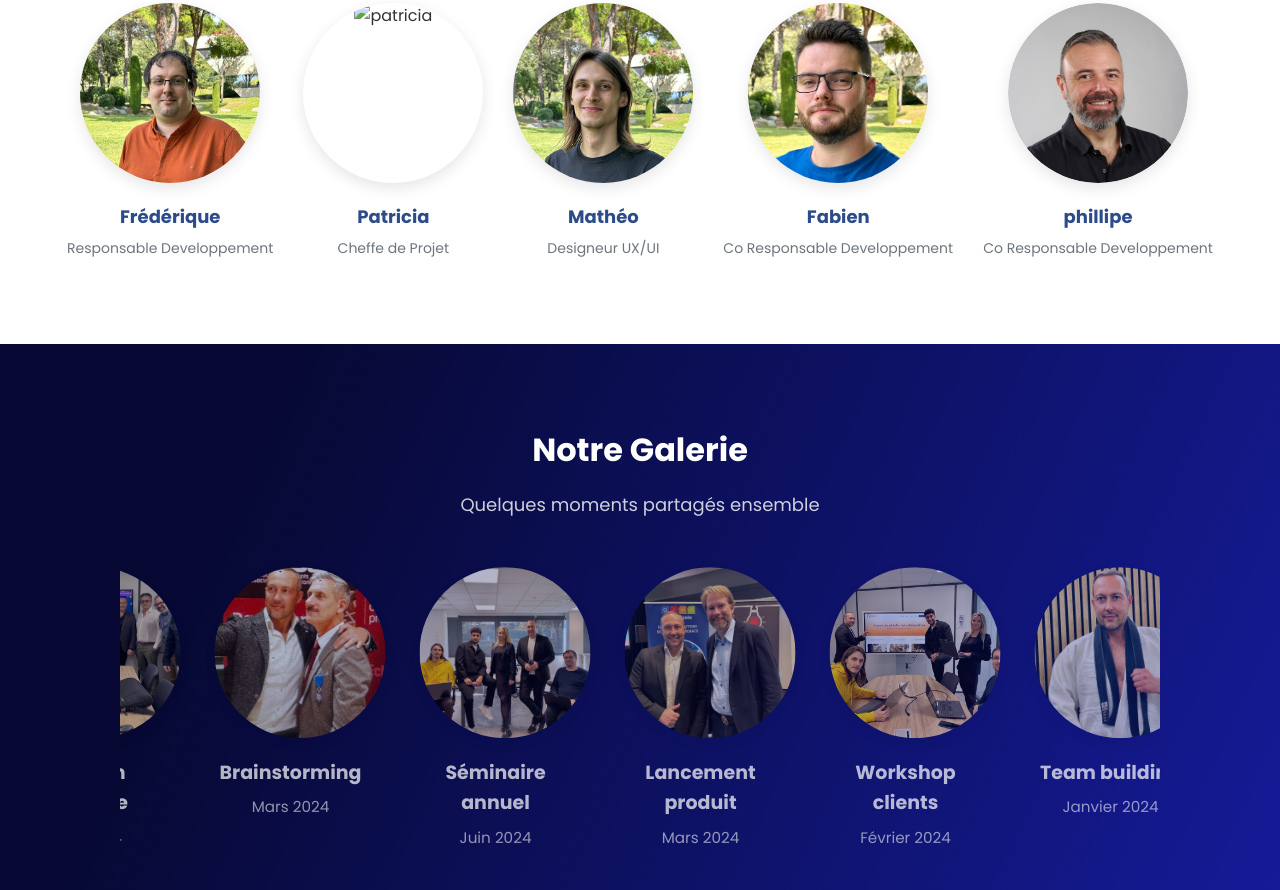
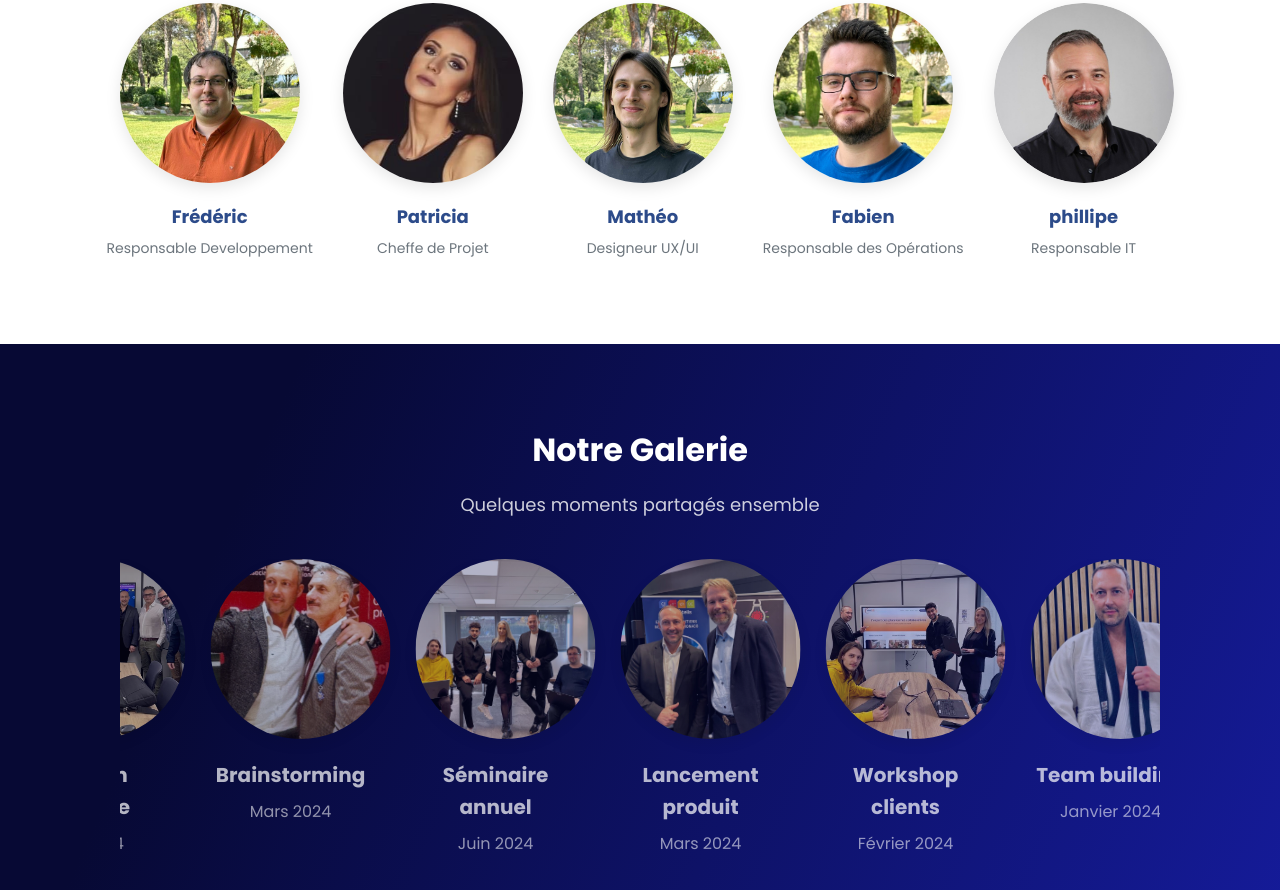
Before and after one commit to KilianBESSOT/site-everUP, a plain HTML site: page a-propos.html in a window 1280 px wide. Shown: the part 1644-2534 px from the top of the page. Drawn offline with Linux system fonts and the light colour scheme.

Commit message:
Add files via upload
amélioration du carroussel avec nouveau liens et finalisation des photos employés

```diff
--- a/a-propos.html
+++ b/a-propos.html
@@ -89,7 +89,7 @@
                     </div>
                     <div class="person-info">
                         <h3>Éric Solal</h3>
-                        <p>Co-fondateur</p>
+                        <p>Président</p>
                         <p>ENGIT</p>
                     </div>
                 </div>
@@ -116,17 +116,17 @@
             <div class="people-grid">
                 <div class="person-card">
                     <div class="person-photo-container">
-                        <img src="images/img société/fred.jpg" alt="Frédérique" class="person-photo">
+                        <img src="images/img société/fred.jpg" alt="Frédéric" class="person-photo">
                     </div>
                     <div class="person-info">
-                        <h3>Frédérique</h3>
+                        <h3>Frédéric</h3>
                         <p>Responsable Developpement</p>
                     </div>
                 </div>
 
                 <div class="person-card">
                     <div class="person-photo-container">
-                        <img src="images/img société/patricia.jpg" alt="patricia" class="person-photo">
+                        <img src="images/img société/patricia-2.jpg" alt="patricia" class="person-photo">
                     </div>
                     <div class="person-info">
                         <h3>Patricia</h3>
@@ -150,7 +150,7 @@
                     </div>
                     <div class="person-info">
                         <h3>Fabien</h3>
-                        <p>Co Responsable Developpement</p>
+                        <p>Responsable des Opérations</p>
                     </div>
                 </div>
 
@@ -160,7 +160,7 @@
                     </div>
                     <div class="person-info">
                         <h3>phillipe</h3>
-                        <p>Co Responsable Developpement</p>
+                        <p>Responsable IT</p>
                     </div>
                 </div>
             </div>
--- a/css/circle-carousel.css
+++ b/css/circle-carousel.css
@@ -30,17 +30,27 @@
     min-width: 180px;
     padding: 0 10px; /* Padding horizontal uniquement */
     box-sizing: border-box;
+    transition: opacity 0.3s ease;
+    opacity: 0.7;
+}
+
+.carousel-link {
+    display: block;
+    text-decoration: none;
+    color: inherit;
     transition: all 0.3s ease;
-    opacity: 0.7;
-    transform: scale(0.95);
 }
+
+
 
 .circle-carousel-slide.active {
     opacity: 1;
-    transform: scale(1);
 }
 
-
+.circle-carousel-slide:hover {
+    opacity: 1;
+    z-index: 10;
+}
 
 /* Utiliser le même style que les person-card existantes */
 .circle-carousel .person-card {
--- a/css/styles.css
+++ b/css/styles.css
@@ -581,9 +581,7 @@ img {
     transition: var(--transition);
 }
 
-.person-card:hover {
-    transform: translateY(-10px);
-}
+
 
 .person-photo-container {
     width: 180px;
@@ -1608,6 +1606,7 @@ img {
     color: var(--dark-gray);
     padding: 60px 0 20px;
     box-shadow: 0 -5px 15px rgba(0, 0, 0, 0.05);
+    gap: 12px;
 }
 
 .footer-white h3 {
@@ -1748,7 +1747,7 @@ img {
     transform: translateY(-3px);
 }
 
-.footer ul, .footer-bleu ul {
+.footer ul, .footer-bleu ul, .footer-white ul {
     list-style: none;
     padding: 0;
     margin: 0;
--- a/js/circle-carousel.js
+++ b/js/circle-carousel.js
@@ -6,14 +6,14 @@ document.addEventListener('DOMContentLoaded', function() {
     // Chemin vers le dossier d'images
     const imageFolderPath = 'images/img société/';
 
-    // Liste des images avec leurs informations
+    // Liste des images avec leurs informations et liens
     const galleryItems = [
-        { file: 'image (21).jpg', title: 'Réunion d\'\u00e9quipe', date: 'Avril 2024' },
-        { file: 'image (22).jpg', title: 'Brainstorming', date: 'Mars 2024' },
-        { file: 'image (23).jpg', title: 'Séminaire annuel', date: 'Juin 2024' },
-        { file: 'image (24).jpg', title: 'Lancement produit', date: 'Mars 2024' },
-        { file: 'image (25).jpg', title: 'Workshop clients', date: 'Février 2024' },
-        { file: 'image (26).jpg', title: 'Team building', date: 'Janvier 2024' },
+        { file: 'image (21).jpg', title: 'Réunion d\'\u00e9quipe', date: 'Avril 2024', url: 'https://www.linkedin.com/posts/christophe-cautela-4314197_lia-cest-bluffant-mais-encore-faut-il-activity-7291024981327507458-HC6d/?utm_source=share&utm_medium=member_desktop&rcm=ACoAAAFOsCUB9Dh_M1j6Q-dWXbaX2q6hNNh4xho' },
+        { file: 'image (22).jpg', title: 'Brainstorming', date: 'Mars 2024', url: 'https://www.linkedin.com/posts/everup-networking_cedap-kellyesteves-stephanedasse-ugcPost-7255469986633142272-UYae/?utm_source=share&utm_medium=member_desktop&rcm=ACoAAAFOsCUB9Dh_M1j6Q-dWXbaX2q6hNNh4xho' },
+        { file: 'image (23).jpg', title: 'Séminaire annuel', date: 'Juin 2024', url: 'https://www.linkedin.com/posts/engit_everup-everup-engit-activity-7272161882583543808-cY1p/?utm_source=share&utm_medium=member_desktop&rcm=ACoAAAFOsCUB9Dh_M1j6Q-dWXbaX2q6hNNh4xho' },
+        { file: 'image (24).jpg', title: 'Lancement produit', date: 'Mars 2024', url: 'https://www.linkedin.com/posts/christophe-cautela-4314197_on-mavait-dit-qu%C3%A9ric-larchev%C3%AAque-%C3%A9tait-activity-7284517067569963008-LT7h/?utm_source=share&utm_medium=member_desktop&rcm=ACoAAAFOsCUB9Dh_M1j6Q-dWXbaX2q6hNNh4xho' },
+        { file: 'image (25).jpg', title: 'Workshop clients', date: 'Février 2024', url: 'https://www.linkedin.com/posts/christophe-cautela-4314197_on-ne-construit-pas-une-fus%C3%A9e-avec-des-activity-7285966587923177473-vcLc/?utm_source=share&utm_medium=member_desktop&rcm=ACoAAAFOsCUB9Dh_M1j6Q-dWXbaX2q6hNNh4xho' },
+        { file: 'image (26).jpg', title: 'Team building', date: 'Janvier 2024', url: 'https://www.linkedin.com/posts/christophe-cautela-4314197_comment-le-judo-ma-forg%C3%A9-en-tant-quentrepreneur-activity-7289952905728520193-gJQy/?utm_source=share&utm_medium=member_desktop&rcm=ACoAAAFOsCUB9Dh_M1j6Q-dWXbaX2q6hNNh4xho' },
     ];
 
     // Constantes pour les dimensions
@@ -41,6 +41,7 @@ document.addEventListener('DOMContentLoaded', function() {
 
             slide.innerHTML = `
                 <div class="person-card">
+                    <a href="${item.url}" target="_blank" class="carousel-link">
                         <div class="person-photo-container">
                             <img src="${imageFolderPath}${item.file}" alt="${item.title}" class="person-photo">
                         </div>
@@ -48,6 +49,7 @@ document.addEventListener('DOMContentLoaded', function() {
                             <h3>${item.title}</h3>
                             <p>${item.date}</p>
                         </div>
+                    </a>
                 </div>
             `;
 
```
Also changed, not shown: images/img société/patricia-2.jpg (added), images/img société/patricia.jpg (added). Lines whose indentation alone changed are shown as unchanged.
